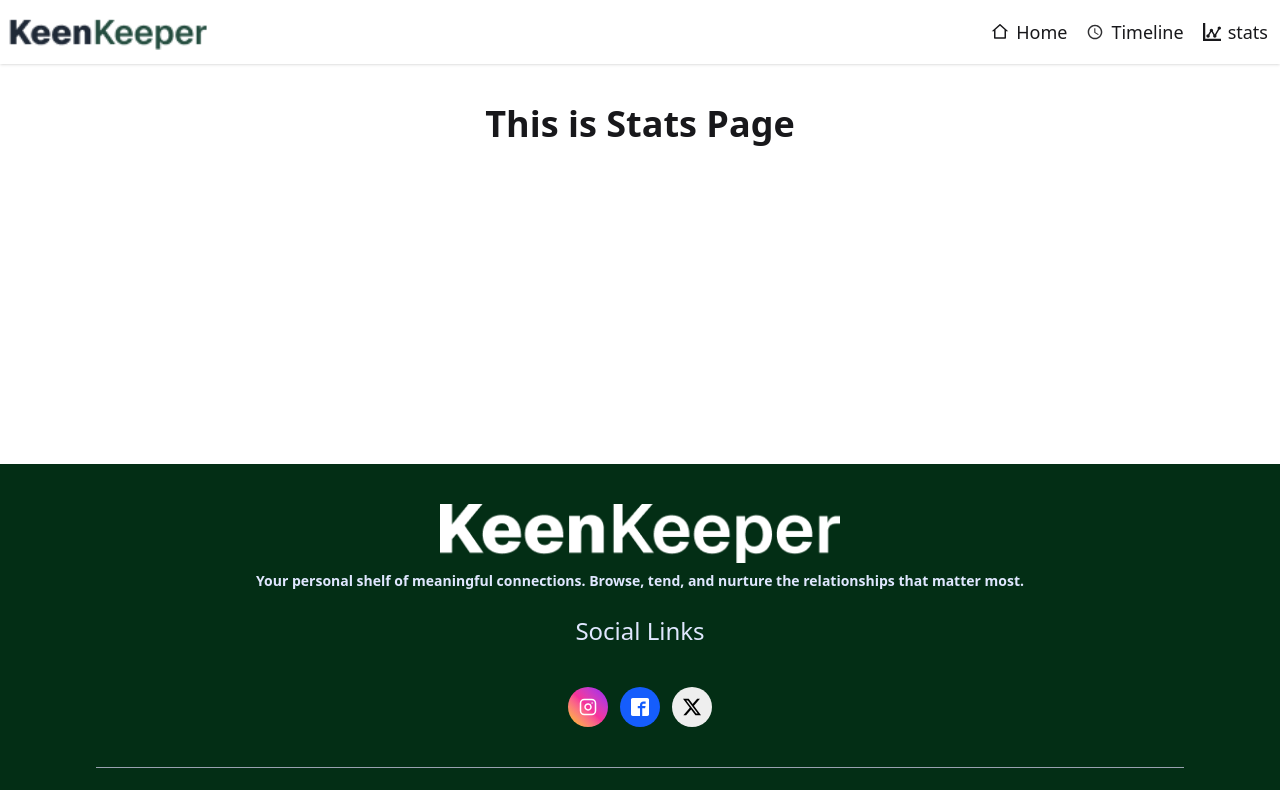
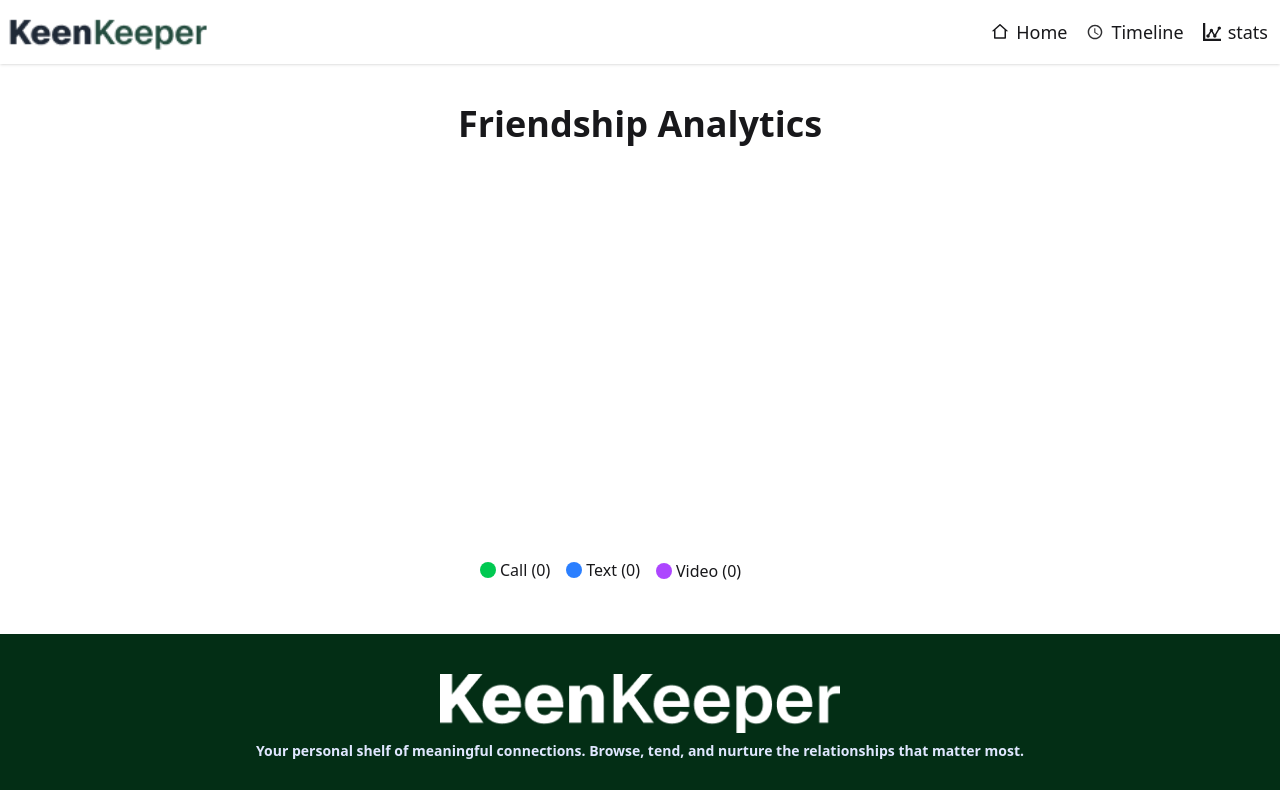
Before and after one commit to tishadey45/keen-keeper, a Next.js app: page /stats in a window 1280 px wide. Shown: the top 790 px of the page. Built offline with nearby package versions, Linux system fonts and the light colour scheme.

Commit message:
:art: data analytics feature implemented

```diff
--- a/package.json
+++ b/package.json
@@ -12,7 +12,8 @@
     "next": "16.2.4",
     "react": "19.2.4",
     "react-dom": "19.2.4",
-    "react-icons": "^5.6.0"
+    "react-icons": "^5.6.0",
+    "recharts": "^3.8.1"
   },
   "devDependencies": {
     "@tailwindcss/postcss": "^4",
--- a/src/app/stats/page.js
+++ b/src/app/stats/page.js
@@ -1,7 +1,76 @@
-export default function StatsPage() {
+"use client";
+
+import { useEffect, useState } from "react";
+import { Pie, PieChart, Cell, Tooltip } from "recharts";
+
+export default function StatsPage({ isAnimationActive = true }) {
+  const [history, setHistory] = useState([]);
+
+  useEffect(() => {
+    const data = JSON.parse(localStorage.getItem("friendEntries")) || [];
+    setHistory(data);
+  }, []);
+
+  // count
+  const callCount = history.filter(item => item.type === "call").length;
+  const textCount = history.filter(item => item.type === "text").length;
+  const videoCount = history.filter(item => item.type === "video").length;
+
+  const chartData = [
+    { name: "Call", value: callCount },
+    { name: "Text", value: textCount },
+    { name: "Video", value: videoCount },
+  ];
+
+  // 🎨 colors
+  const COLORS = ["#22c55e", "#3b82f6", "#a855f7"]; // green, blue, purple
+
   return (
-    <div className="max-w-4xl mx-auto py-10 px-6">
-      <h1 className="text-4xl font-bold text-center mb-6">This is Stats Page</h1>
+    <div className="max-w-4xl mx-auto py-10 px-6 text-center">
+
+      <h1 className="text-4xl font-bold mb-8">
+        Friendship Analytics
+      </h1>
+
+      {/* Chart */}
+      <div className="flex justify-center">
+        <PieChart width={350} height={350}>
+          <Pie
+            data={chartData}
+            innerRadius={90}
+            outerRadius={130}
+            paddingAngle={5}
+            dataKey="value"
+            isAnimationActive={isAnimationActive}
+          >
+            {chartData.map((entry, index) => (
+              <Cell key={index} fill={COLORS[index]} />
+            ))}
+          </Pie>
+
+          <Tooltip />
+        </PieChart>
+      </div>
+
+      {/* 🔥 Legend */}
+      <div className="mt-8 flex gap-4 space-y-3 text-left max-w-xs mx-auto">
+
+        <div className="flex items-center gap-1">
+          <span className="w-4 h-4 rounded-full bg-green-500"></span>
+          <p>Call ({callCount})</p>
+        </div>
+
+        <div className="flex items-center gap-1">
+          <span className="w-4 h-4 rounded-full bg-blue-500"></span>
+          <p>Text ({textCount})</p>
+        </div>
+
+        <div className="flex items-center gap-1 -mt-2.5">
+          <span className="w-4 h-4 rounded-full bg-purple-500"></span>
+          <p>Video ({videoCount})</p>
+        </div>
+
+      </div>
     </div>
   );
 }
```
Also changed, not shown: 1 other file (tests, documents, lock files or other folders).
